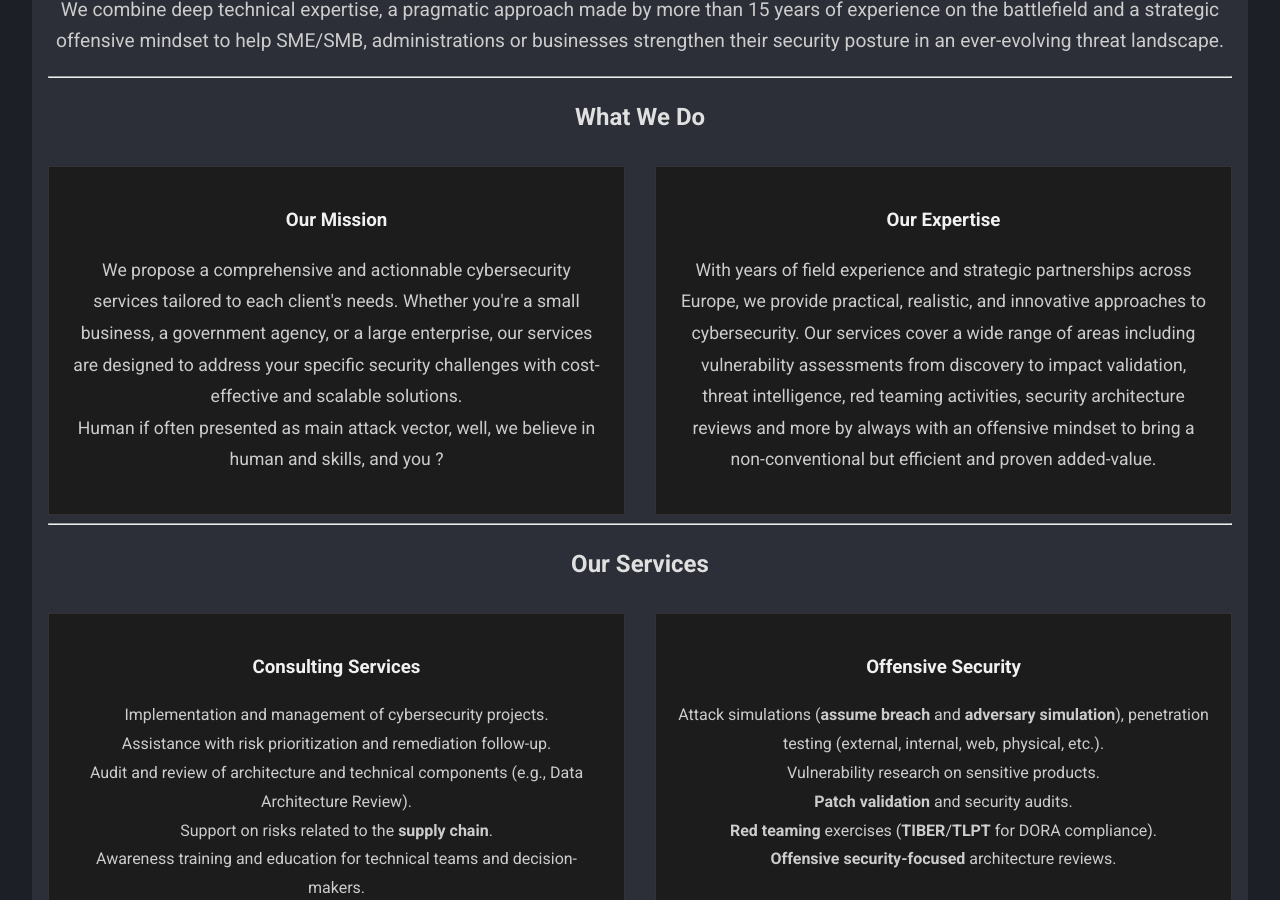
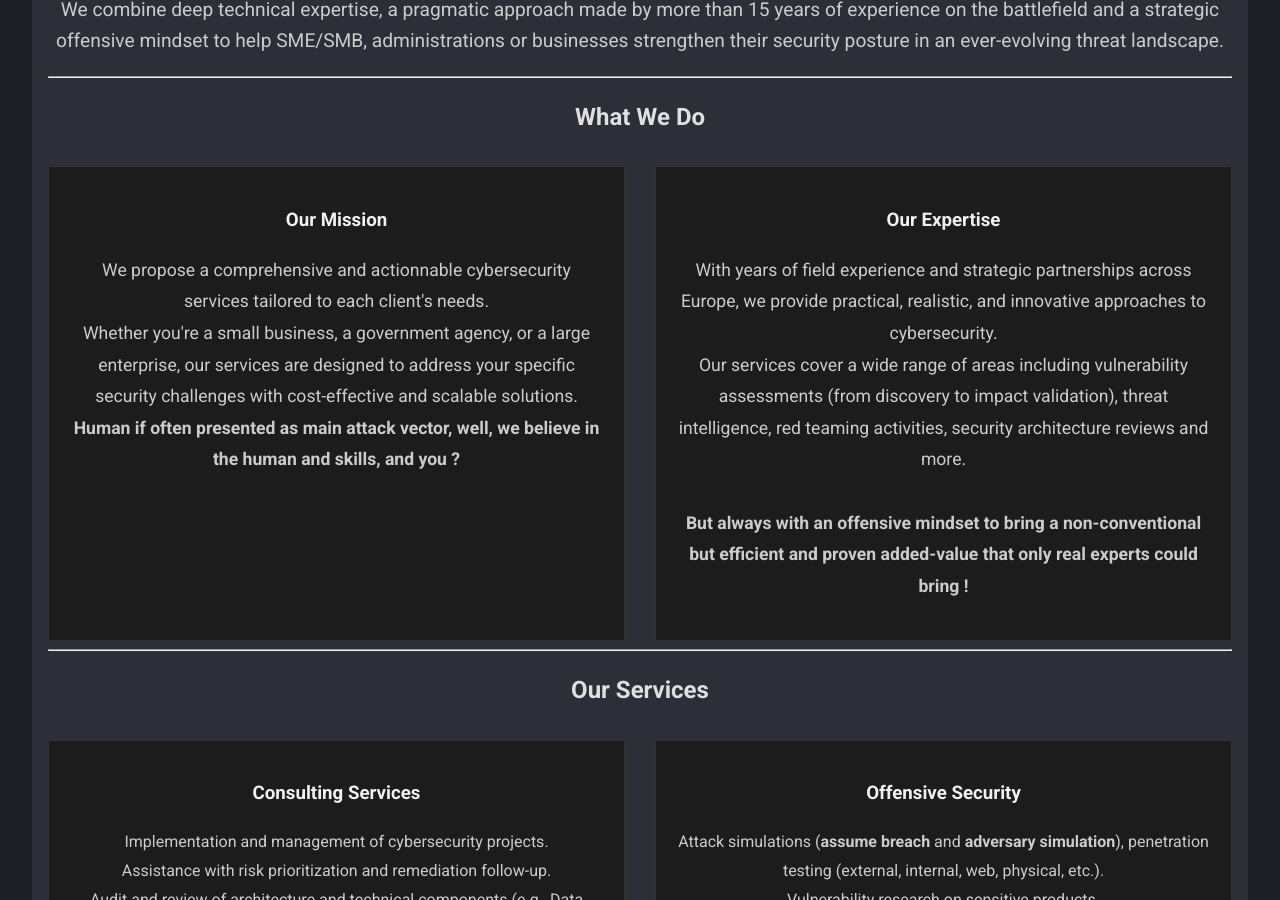
Before and after one commit to kmkz/BOSS.github.io, a Jekyll site: the page built from index.md, in a window 1280 px wide and 900 px high, scrolled down 305 px. Built offline with Jekyll 4.4.1, drawn with Linux system fonts in a browser that asks for light colours.

Commit message:
cleaning

```diff
--- a/index.md
+++ b/index.md
@@ -17,13 +17,16 @@
 <div style="display: grid; grid-template-columns: repeat(2, 1fr); gap: 30px; margin-top: 30px;">
   <div style="border: 1px solid #333; padding: 20px; background-color: #1c1c1c; color: #fff; text-align: center;">
     <h3 style="color: #f1f1f1;">Our Mission</h3>
-    <p style="line-height: 1.8; font-size: 1.1em;">We propose a comprehensive and actionnable cybersecurity services tailored to each client's needs. Whether you're a small business, a government agency, or a large enterprise, our services are designed to address your specific security challenges with cost-effective and scalable solutions.
-      <br> Human if often presented as main attack vector, well, we believe in human and skills, and you ?</p>
+    <p style="line-height: 1.8; font-size: 1.1em;">We propose a comprehensive and actionnable cybersecurity services tailored to each client's needs.
+      <br>Whether you're a small business, a government agency, or a large enterprise, our services are designed to address your specific security challenges with cost-effective and scalable solutions.
+      <br><strong> Human if often presented as main attack vector, well, we believe in the human and skills, and you ?</strong></p>
   </div>
 
   <div style="border: 1px solid #333; padding: 20px; background-color: #1c1c1c; color: #fff; text-align: center;">
     <h3 style="color: #f1f1f1;">Our Expertise</h3>
-    <p style="line-height: 1.8; font-size: 1.1em;">With years of field experience and strategic partnerships across Europe, we provide practical, realistic, and innovative approaches to cybersecurity. Our services cover a wide range of areas including vulnerability assessments from discovery to impact validation, threat intelligence, red teaming activities, security architecture reviews and more by always with an offensive mindset to bring a non-conventional but efficient and proven added-value.</p>
+    <p style="line-height: 1.8; font-size: 1.1em;">With years of field experience and strategic partnerships across Europe, we provide practical, realistic, and innovative approaches to cybersecurity.
+      <br>Our services cover a wide range of areas including vulnerability assessments (from discovery to impact validation), threat intelligence, red teaming activities, security architecture reviews and more.
+      <br><br><strong>But always with an offensive mindset to bring a non-conventional but efficient and proven added-value that only real experts could bring !</strong></p>
   </div>
 </div>
 
```
